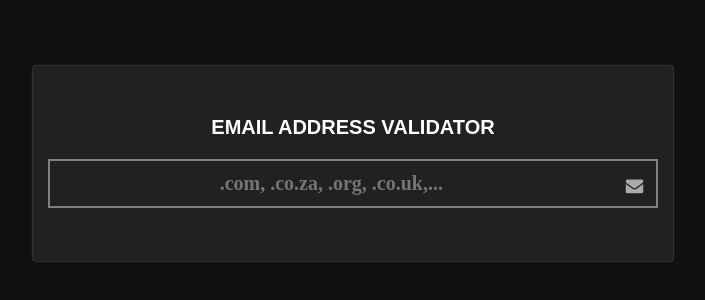
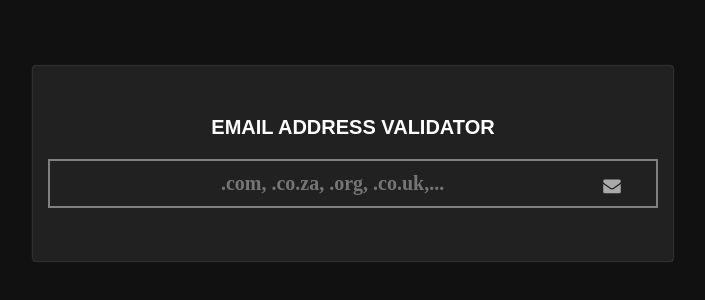
Before and after one commit to imSamaritan/Js-email-validator, a website built with webpack: page index.html in a window 1280 px wide. Shown: the part 134-434 px from the top of the page, without its empty margins (287-992 px from the left). Built offline with nearby package versions, Linux system fonts and the light colour scheme.

Commit message:
Increased padding on the input container

```diff
--- a/style.css
+++ b/style.css
@@ -75,7 +75,7 @@ label.label-heading {
 .input-field {
  width: 100%;
  display: grid;
- padding: 10px 0;
+ padding: 10px 25px;
  grid-template-columns: 95% 2.5%;
  border: 2px solid grey;
  box-sizing: border-box;
```
